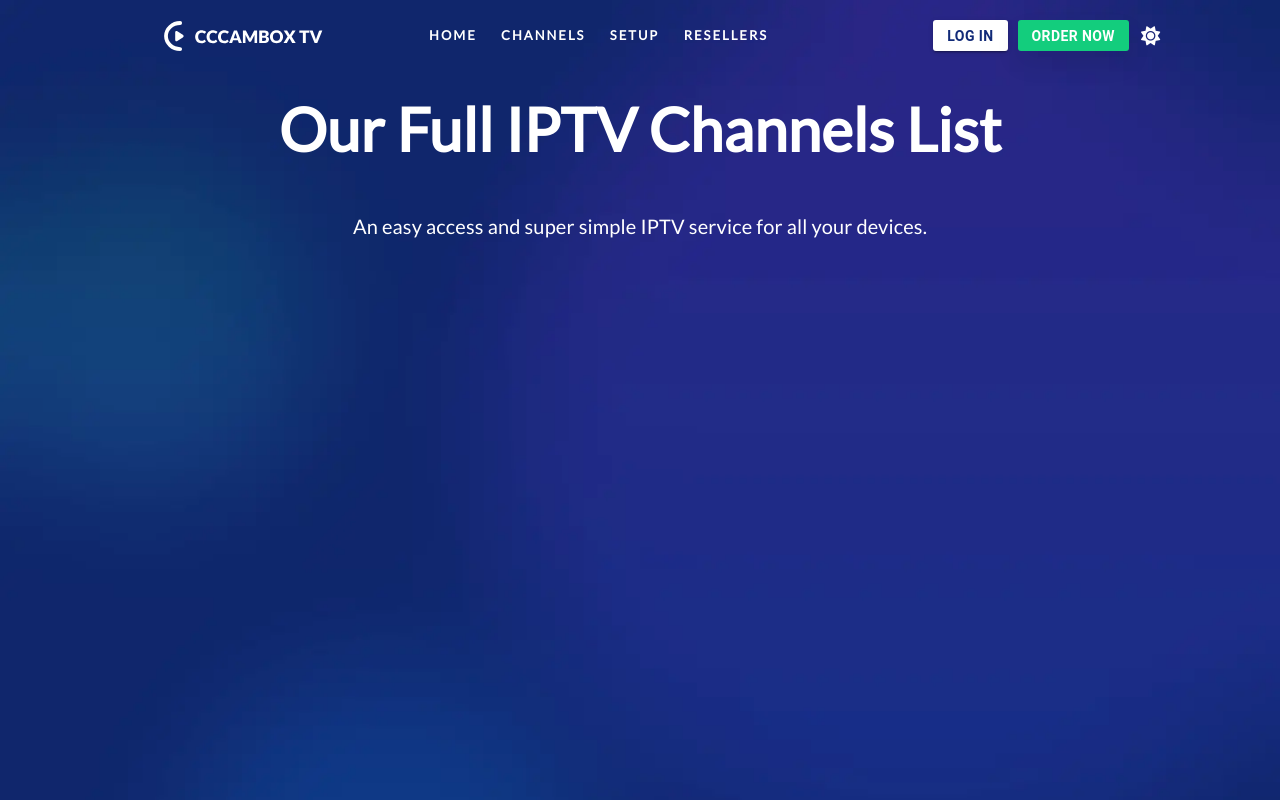
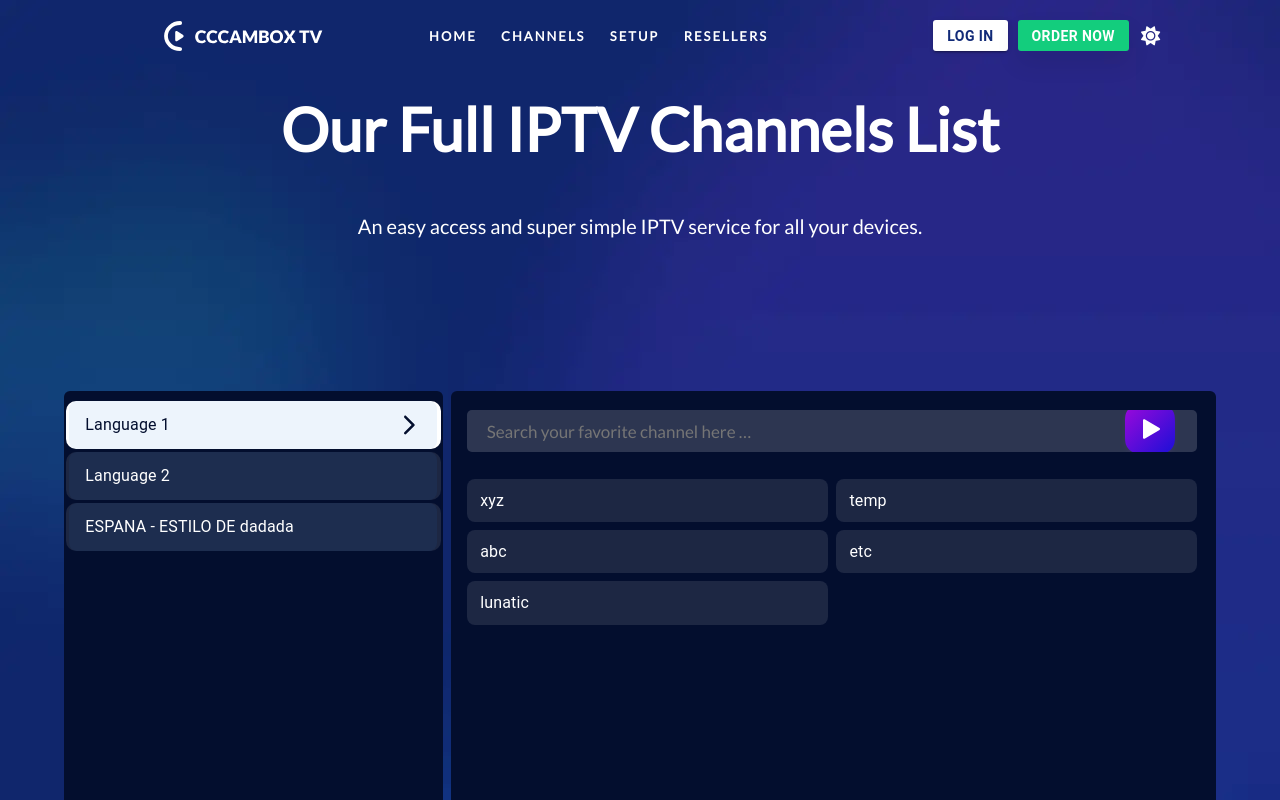
Before and after one commit to Arsalanbashir831/MTV, a React (Create React App) app in the folder my-app/: page / in a window 1280 px wide. Shown: the top 800 px of the page. Built offline with nearby package versions, Linux system fonts and the light colour scheme; a web font is replaced by a local one.

Commit message:
layout set

```diff
--- a/my-app/src/App.css
+++ b/my-app/src/App.css
@@ -1,7 +1,7 @@
 /* light body  */
 body {
     padding-top: 0.1px;
-    background-size: max(100vw,100vh) auto !important;
+    background-size: max(1440px,100vw) auto !important;
     /* background-position: top; */
     transition-duration: .3s;
     transition-timing-function: ease;
--- a/my-app/src/Layout.js
+++ b/my-app/src/Layout.js
@@ -6,13 +6,13 @@ import Home from './Pages/Home';
 const Layout = () => {
   return (
     <React.Fragment>
-      <CssBaseline />
+      {/* <CssBaseline />
       <div style={{ maxWidth: "1040px", margin: "auto" }} className='container'>
-        <Box sx={{ height: '100%' }}>
+        <Box sx={{ height: '100%' }}> */}
           <Channels></Channels>
 
-        </Box>
-      </div>
+        {/* </Box>
+      </div> */}
 
     </React.Fragment>
   )
--- a/my-app/src/components/ChannelsGrid.jsx
+++ b/my-app/src/components/ChannelsGrid.jsx
@@ -44,7 +44,7 @@ const ChannelsGrid = () => {
     return (
         <div class="ccc_column ccc_countryList">
             <div class="v-virtual-scroll">
-                <div class="v-virtual-scroll__container" style={{ height: '3195px', alignContent: 'center' }}>
+                <div class="v-virtual-scroll__container" >
                     <Box sx={{ flexGrow: 1, margin: '5%' }}>
                         <Grid container spacing={1}>
                             <Grid item xs={6} md={4}>
```
